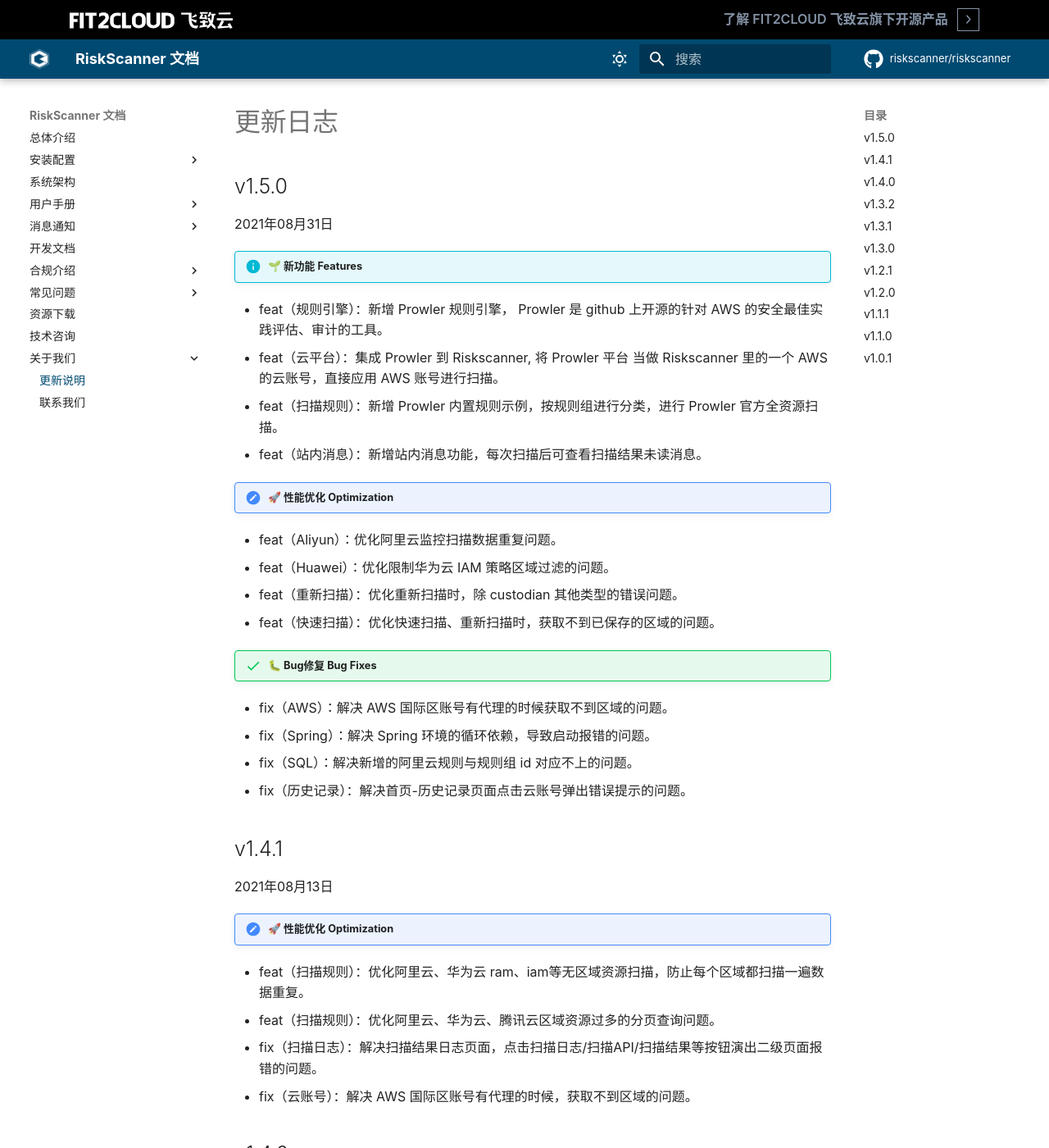
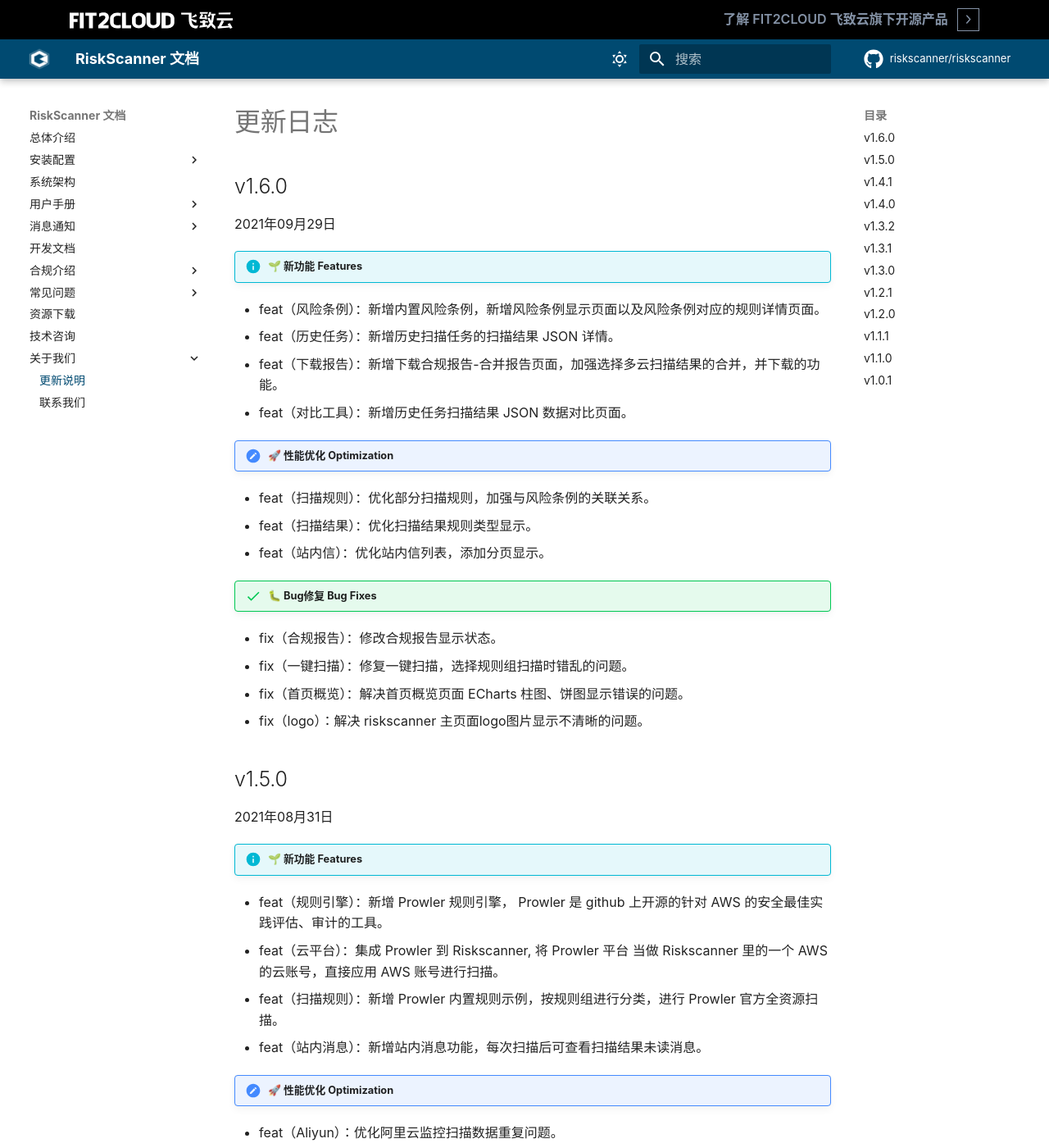
Before and after one commit to fit2cloud/riskscanner-docs, an MkDocs documentation site: the page built from docs/about/changelog.md, in a window 1280 px wide and 1400 px high. Shown: the whole window at 82% size. Built offline with MkDocs 1.6.1 and Material for MkDocs 9.7.7, drawn with Linux system fonts in a browser that asks for light colours; comment, search, counter and statistics services are not loaded; the version menu is left out.

Commit message:
feat(version): 新增v1.6.0

```diff
--- a/docs/about/changelog.md
+++ b/docs/about/changelog.md
@@ -1,4 +1,25 @@
 # 更新日志
+
+v1.6.0
+------------------------
+2021年09月29日
+
+!!! info "🌱 新功能 Features"
+- feat（风险条例）：新增内置风险条例，新增风险条例显示页面以及风险条例对应的规则详情页面。
+- feat（历史任务）：新增历史扫描任务的扫描结果 JSON 详情。
+- feat（下载报告）：新增下载合规报告-合并报告页面，加强选择多云扫描结果的合并，并下载的功能。
+- feat（对比工具）：新增历史任务扫描结果 JSON 数据对比页面。
+
+!!! summary "🚀 性能优化 Optimization"
+- feat（扫描规则）：优化部分扫描规则，加强与风险条例的关联关系。
+- feat（扫描结果）：优化扫描结果规则类型显示。
+- feat（站内信）：优化站内信列表，添加分页显示。
+
+!!! success "🐛 Bug修复 Bug Fixes"
+- fix（合规报告）：修改合规报告显示状态。
+- fix（一键扫描）：修复一键扫描，选择规则组扫描时错乱的问题。
+- fix（首页概览）：解决首页概览页面 ECharts 柱图、饼图显示错误的问题。
+- fix（logo）：解决 riskscanner 主页面logo图片显示不清晰的问题。
 
 v1.5.0
 ------------------------
--- a/mkdocs.yml
+++ b/mkdocs.yml
@@ -108,7 +108,7 @@ markdown_extensions:
 
 extra:
   riskscanner:
-    version: v1.5.0
+    version: v1.6.0
   search:
     separator: '[\s\-\.]+'
     language: 'zh'
```
